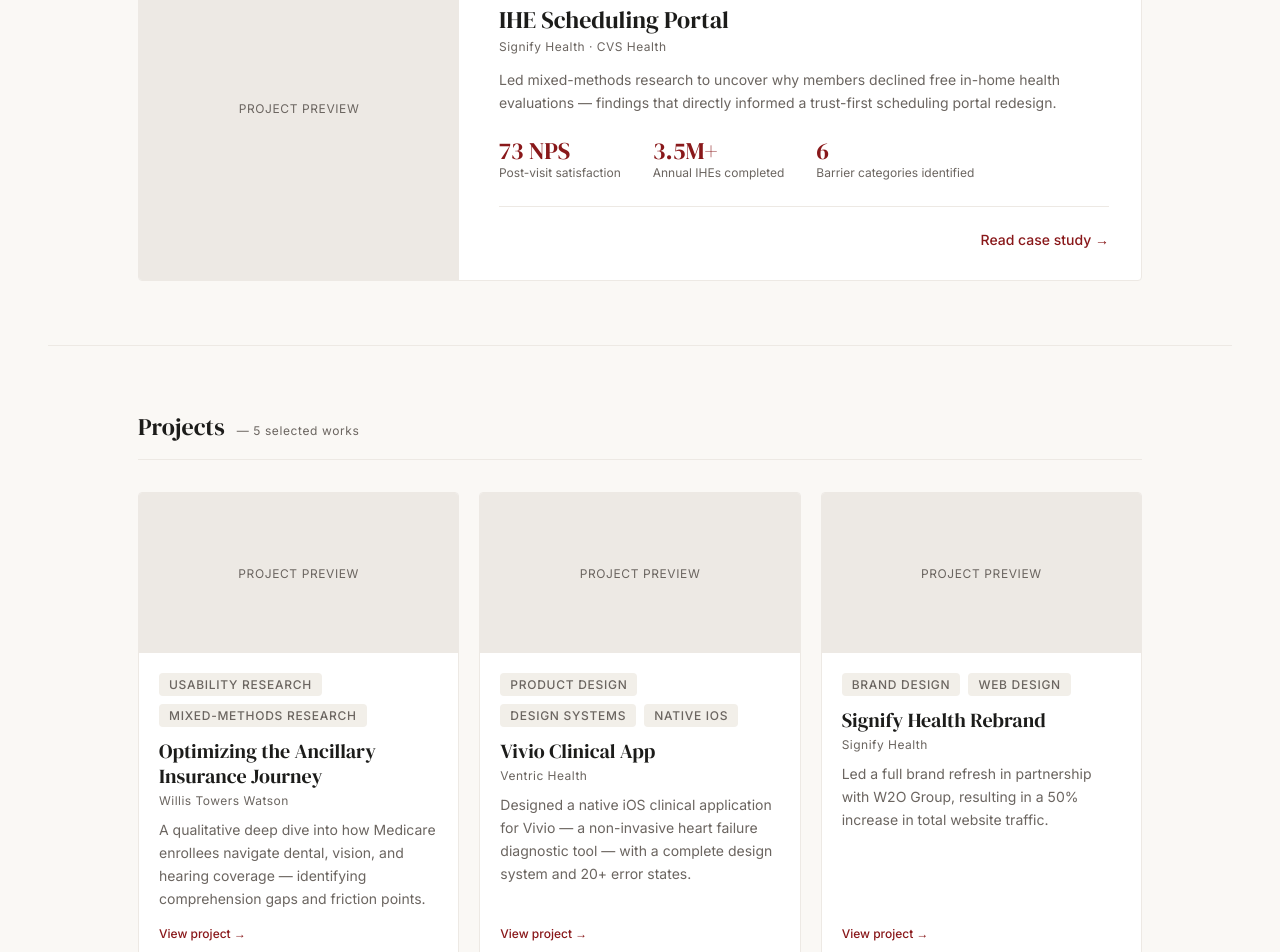
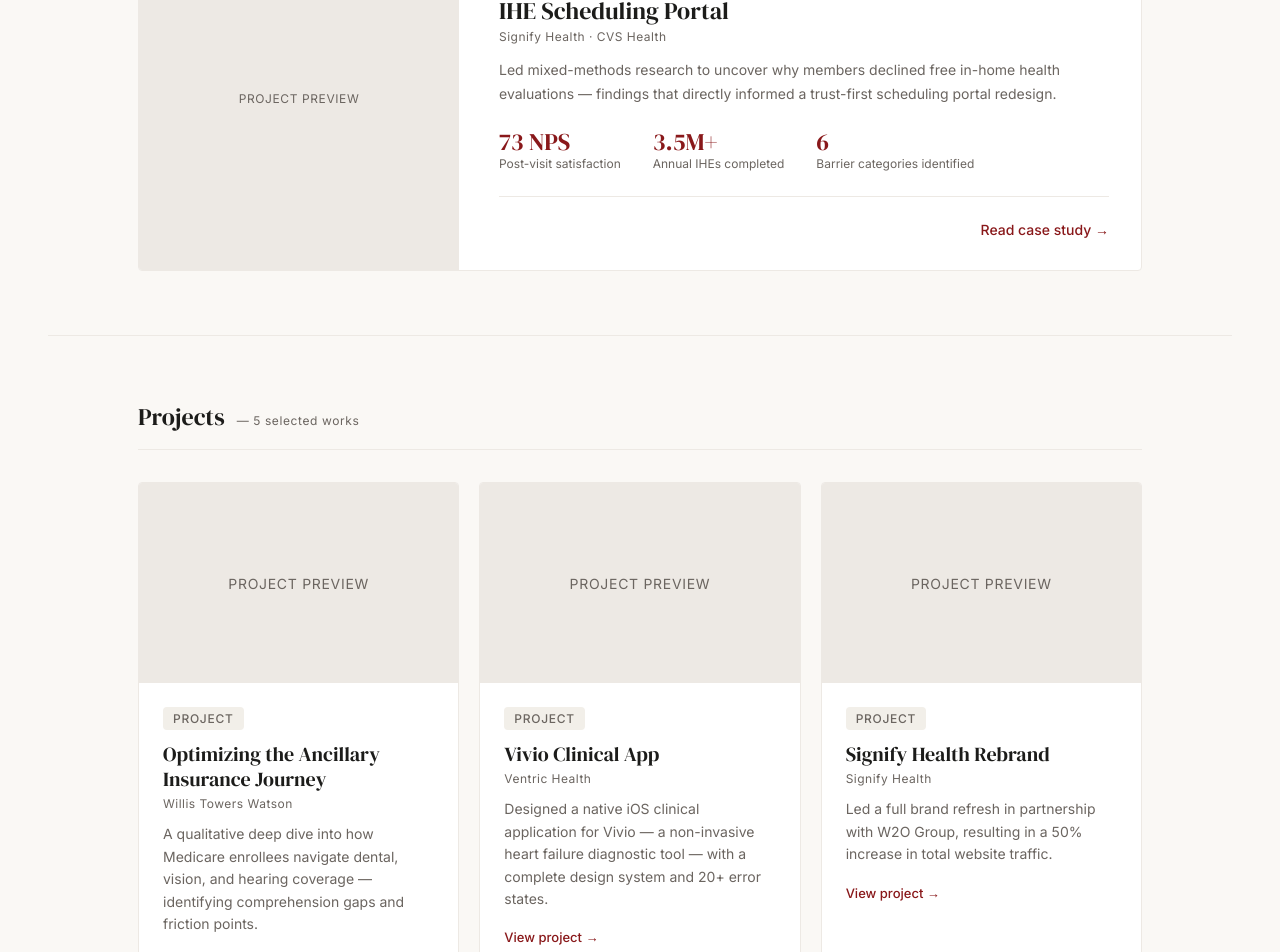
Before and after one commit to alikhandesign/alikhandesign.com, a Next.js app: page /work in a window 1280 px wide. Shown: the part 1780-2732 px from the top of the page. Built offline with nearby package versions, Linux system fonts and the light colour scheme.

Commit message:
refactor: use extracted components in work page

```diff
--- a/app/work/page.tsx
+++ b/app/work/page.tsx
@@ -1,7 +1,9 @@
 'use client'
 
-import Link from 'next/link'
 import { useState } from 'react'
+import SectionLabel from '../components/SectionLabel'
+import CaseStudyCard from '../components/CaseStudyCard'
+import FeaturedProjectCard from '../components/FeaturedProjectCard'
 
 const caseStudies = [
   { title: 'AI Feedback & Insights Agent', company: 'Willis Towers Watson', tags: ['Agentic Workflow Design', 'AI Design'], desc: 'Designed and deployed an agentic AI research pipeline that automated qualitative synthesis — transforming raw user feedback into structured, actionable insights with 95% categorization accuracy and eliminating a full day of manual analysis.', outcomes: [{ val: '95%', label: 'Categorization accuracy' }, { val: '8 hrs → 8 min', label: 'Synthesis time reduction' }], href: '/work/ai-agent' },
@@ -57,11 +59,10 @@ export default function WorkPage() {
     <main>
       <div style={{ maxWidth: 'var(--max-w)', margin: '0 auto' }}>
         <header className="page-header">
-          <p className="eyebrow" style={{ marginBottom: '0.6rem' }}>Portfolio</p>
+          <SectionLabel label="Portfolio" />
           <h1 className="font-serif page-title-lg" style={{ fontSize: 'var(--text-5xl)', fontWeight: 400, lineHeight: 1.1, marginBottom: '0.75rem' }}>My Work</h1>
           <p style={{ fontSize: 'var(--text-md)', color: 'var(--text-muted)', lineHeight: 1.6, maxWidth: 580, marginBottom: '1.5rem' }}>10+ years of product design and UX research — from AI-native research pipelines to zero-to-one product ecosystems.</p>
 
-          {/* Filter tabs */}
           <div style={{ display: 'flex', gap: '0.5rem', flexWrap: 'wrap' }}>
             <button onClick={() => setFilter('all')} style={filter === 'all' ? activeStyle : filterStyles} aria-pressed={filter === 'all'}>
               All
@@ -79,7 +80,6 @@ export default function WorkPage() {
         </header>
       </div>
 
-      {/* Case Studies */}
       {showCaseStudies && (
         <section style={{ maxWidth: 'var(--max-w)', margin: '0 auto' }} className="section-pad-md">
           <div style={{ display: 'flex', alignItems: 'baseline', gap: '0.75rem', marginBottom: '2rem', paddingBottom: '1rem', borderBottom: '1px solid var(--border)' }}>
@@ -88,31 +88,7 @@ export default function WorkPage() {
           </div>
           <div style={{ display: 'flex', flexDirection: 'column', gap: 'var(--space-6)' }}>
             {caseStudies.map(cs => (
-              <Link key={cs.title} href={cs.href} aria-label={`View case study: ${cs.title}`} className="work-card cs-card-grid" style={{ background: 'var(--surface)', border: '1px solid var(--border)', borderRadius: 'var(--radius)', overflow: 'hidden', textDecoration: 'none', color: 'inherit' }}>
-                <div style={{ background: 'var(--border)', minHeight: 220, display: 'flex', alignItems: 'center', justifyContent: 'center', fontSize: 'var(--text-xs)', color: 'var(--text-muted)', letterSpacing: '0.05em', textTransform: 'uppercase' as const }}>Project Preview</div>
-                <div style={{ padding: '2rem 2rem 2rem 2.5rem', display: 'flex', flexDirection: 'column', justifyContent: 'space-between' }}>
-                  <div>
-                    <div style={{ display: 'flex', gap: '0.5rem', marginBottom: '0.9rem', flexWrap: 'wrap' as const }}>
-                      <span className="tag-cs">Case Study</span>
-                      {cs.tags.map(t => <span key={t} className="tag">{t}</span>)}
-                    </div>
-                    <h3 className="font-serif" style={{ fontSize: 'var(--text-2xl)', fontWeight: 400, lineHeight: 1.2, marginBottom: '0.25rem' }}>{cs.title}</h3>
-                    <p style={{ fontSize: 'var(--text-xs)', color: 'var(--text-muted)', letterSpacing: '0.04em', marginBottom: '0.85rem' }}>{cs.company}</p>
-                    <p style={{ fontSize: 'var(--text-base)', color: 'var(--text-muted)', lineHeight: 1.7, marginBottom: 'var(--space-6)' }}>{cs.desc}</p>
-                    <div style={{ display: 'flex', gap: 'var(--space-8)', flexWrap: 'wrap' as const, marginBottom: 'var(--space-6)' }}>
-                      {cs.outcomes.map(o => (
-                        <div key={o.label}>
-                          <div className="font-serif" style={{ fontSize: 'var(--text-2xl)', color: 'var(--accent)', lineHeight: 1 }}>{o.val}</div>
-                          <div style={{ fontSize: 'var(--text-xs)', color: 'var(--text-muted)', marginTop: 2, lineHeight: 1.4 }}>{o.label}</div>
-                        </div>
-                      ))}
-                    </div>
-                  </div>
-                  <div style={{ display: 'flex', justifyContent: 'flex-end', paddingTop: 'var(--space-6)', borderTop: '1px solid var(--border)' }}>
-                    <span style={{ fontSize: 'var(--text-base)', color: 'var(--accent)', fontWeight: 500 }}>Read case study →</span>
-                  </div>
-                </div>
-              </Link>
+              <CaseStudyCard key={cs.title} {...cs} description={cs.desc} />
             ))}
           </div>
         </section>
@@ -120,7 +96,6 @@ export default function WorkPage() {
 
       {showCaseStudies && showProjects && <div className="divider" />}
 
-      {/* Projects */}
       {showProjects && (
         <section style={{ maxWidth: 'var(--max-w)', margin: '0 auto' }} className="section-pad-md">
           <div style={{ display: 'flex', alignItems: 'baseline', gap: '0.75rem', marginBottom: '2rem', paddingBottom: '1rem', borderBottom: '1px solid var(--border)' }}>
@@ -129,18 +104,7 @@ export default function WorkPage() {
           </div>
           <div className="grid-proj">
             {projects.map(p => (
-              <Link key={p.title} href={p.href} aria-label={`View project: ${p.title}`} className="work-card" style={{ background: 'var(--surface)', border: '1px solid var(--border)', borderRadius: 'var(--radius)', overflow: 'hidden', textDecoration: 'none', color: 'inherit', display: 'flex', flexDirection: 'column' }}>
-                <div style={{ width: '100%', height: 160, background: 'var(--border)', display: 'flex', alignItems: 'center', justifyContent: 'center', fontSize: 'var(--text-xs)', color: 'var(--text-muted)', letterSpacing: '0.05em', textTransform: 'uppercase' as const }}>Project Preview</div>
-                <div style={{ padding: '1.25rem 1.25rem 1.5rem', display: 'flex', flexDirection: 'column', flex: 1 }}>
-                  <div style={{ display: 'flex', gap: '0.5rem', marginBottom: '0.75rem', flexWrap: 'wrap' as const }}>
-                    {p.tags.map(t => <span key={t} className="tag">{t}</span>)}
-                  </div>
-                  <h3 className="font-serif" style={{ fontSize: 'var(--text-xl)', fontWeight: 400, lineHeight: 1.25, marginBottom: '0.25rem' }}>{p.title}</h3>
-                  <p style={{ fontSize: 'var(--text-xs)', color: 'var(--text-muted)', letterSpacing: '0.04em', marginBottom: '0.6rem' }}>{p.company}</p>
-                  <p style={{ fontSize: 'var(--text-base)', color: 'var(--text-muted)', lineHeight: 1.65, flex: 1, marginBottom: '1rem' }}>{p.desc}</p>
-                  <span style={{ fontSize: 'var(--text-xs)', color: 'var(--accent)', fontWeight: 500 }}>View project →</span>
-                </div>
-              </Link>
+              <FeaturedProjectCard key={p.title} type="Project" title={p.title} company={p.company} description={p.desc} href={p.href} />
             ))}
           </div>
         </section>
```
